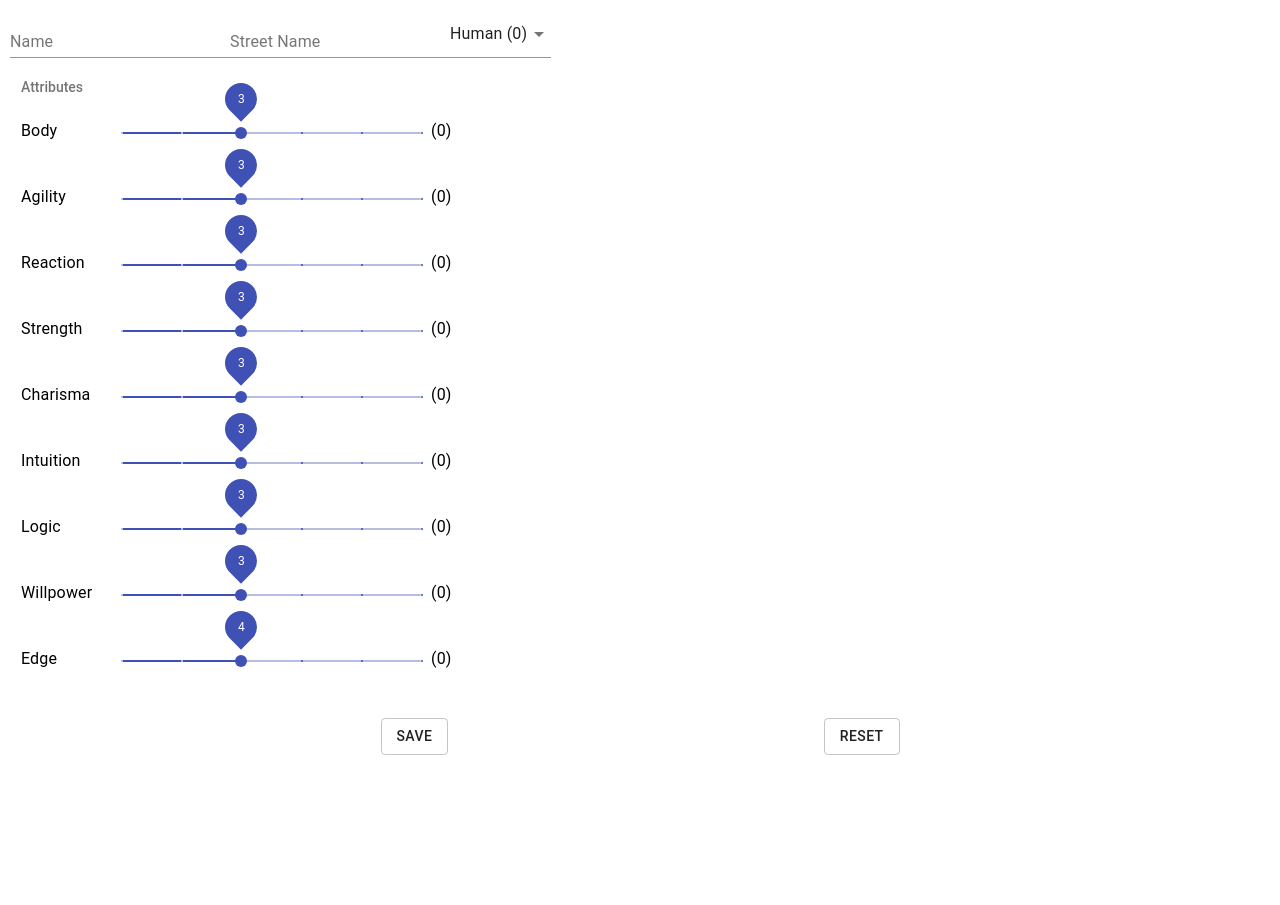
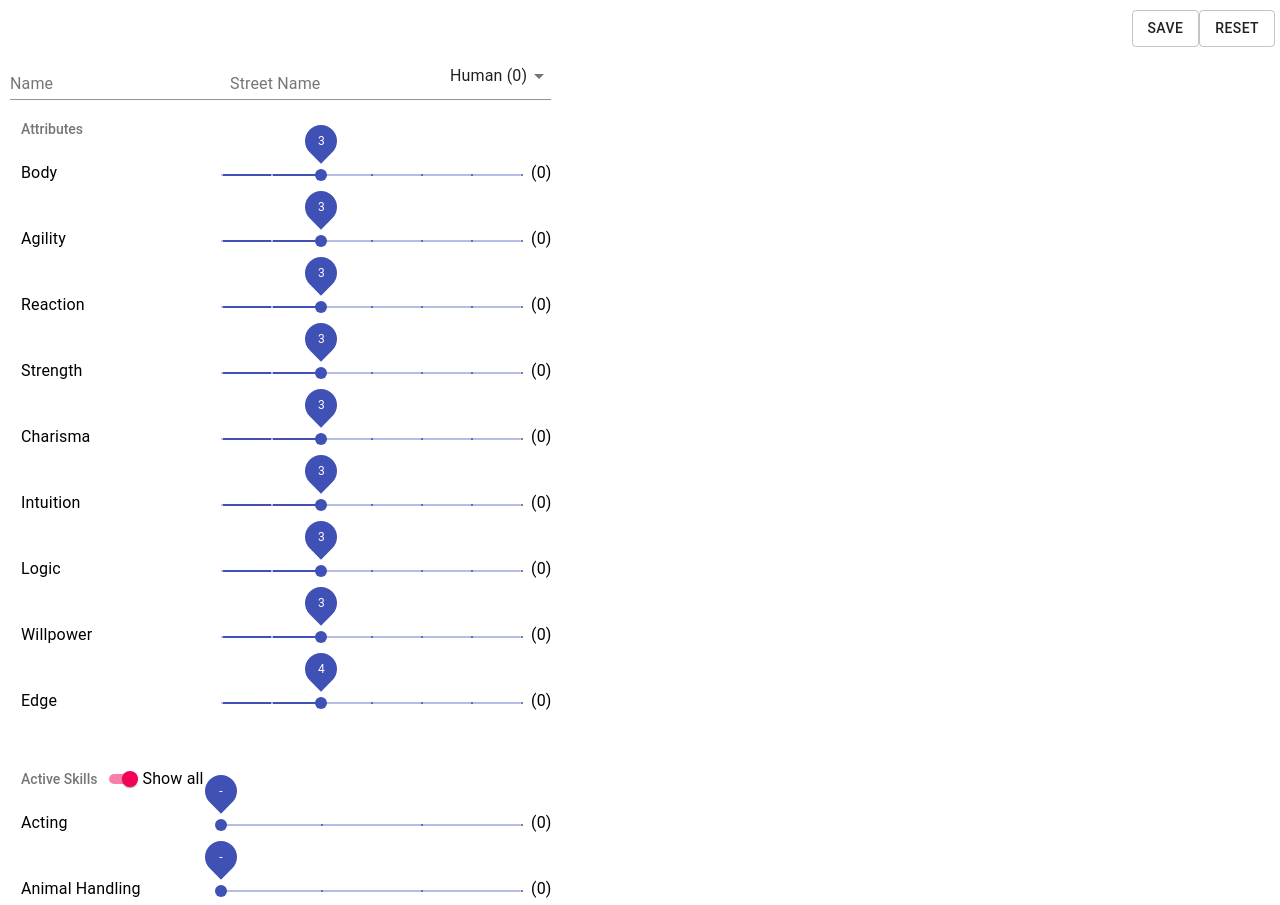
Before and after one commit to simonhaisz/cyberpunk-character-creator, a React (Create React App) app: page / in a window 1280 px wide. Shown: the top 905 px of the page. Before the commit the page ends 800 px from the top, so only its background shows below. Built offline with nearby package versions, Linux system fonts and the light colour scheme.

Commit message:
Create common (name, rating) PropertyComponent Move attributes and skills to use property component Include active skills

```diff
--- a/src/component/AttributeComponent.tsx
+++ b/src/component/AttributeComponent.tsx
@@ -1,27 +1,8 @@
 import React, { FC } from "react";
 
-import Slider from "@material-ui/core/Slider";
-import Typography from "@material-ui/core/Typography";
-
-import styled from "styled-components";
-
 import { Attribute, MetaType } from "../model/character";
-import { isArray } from "util";
 import { getAttributeModifier, getAttributeCost } from "../model/attributes";
-
-const Root = styled.div`
-    display: flex;
-    height: 50px;
-`;
-
-const StyledTypography = styled(Typography)`
-    width: 100px;
-`;
-
-const SliderContainer = styled.div`
-    width: 300px;
-    margin-right: 10px;
-`;
+import { PropertyComponent } from "./PropertyComponent";
 
 type Props = {
     attribute: Attribute;
@@ -31,35 +12,11 @@ type Props = {
 
 export const AttributeComponent: FC<Props> = (props: Props) => {
     const { attribute, metaType, onUpdate } = props;
-    const { name, rating } = attribute;
     const modifier = getAttributeModifier(metaType, attribute);
 
-    const handleChange = (e: React.ChangeEvent<any>, rating: number | number[]) => {
-        if (isArray(rating)) {
-            throw new Error(`Attribute element '${e.target.id}' has an array of values instead of a single value: [${rating.join(", ")}]`);
-        }
-        onUpdate({
-            name,
-            rating: rating
-        });
-    }
+    const formatDisplayValue = (rating: number): string => (rating + modifier).toString();
 
     return (
-        <Root>
-            <StyledTypography gutterBottom>{name}</StyledTypography>
-            <SliderContainer>
-                <Slider
-                    defaultValue={rating}
-                    step={1}
-                    min={1}
-                    max={6}
-                    marks
-                    valueLabelDisplay="on"
-                    onChange={handleChange}
-                    valueLabelFormat={(value: number, _index: number) => (value + modifier).toString()}
-                />
-            </SliderContainer>
-            <StyledTypography gutterBottom>({getAttributeCost(attribute)})</StyledTypography>
-        </Root>
+        <PropertyComponent property={attribute} onUpdate={onUpdate} min={1} max={7} step={1} formatDisplayValue={formatDisplayValue} computeCost={getAttributeCost} />
     );
 };
--- a/src/component/CharacterComponent.tsx
+++ b/src/component/CharacterComponent.tsx
@@ -5,6 +5,7 @@ import { useDispatch } from "../context";
 import styled from "styled-components";
 import { AttributesComponent } from "./AttributesComponent";
 import { ActionType } from "../reducer";
+import { SkillsComponents } from "./SkillsComponents";
 
 const Root = styled.div`
     display: flex;
@@ -15,7 +16,7 @@ const Root = styled.div`
 const ButtonPanel = styled.div`
     display: flex;
     flex-direction: row;
-    justify-content: space-evenly;
+    justify-content: flex-end;
     margin-top: 5px;
 `;
 
@@ -30,12 +31,13 @@ export const CharacterComponent: FC = () => {
     }
     return (
         <Root>
-            <CoreCharacterComponent />
-            <AttributesComponent />
             <ButtonPanel>
                 <Button variant="outlined" onClick={saveClickHandler}>Save</Button>
                 <Button variant="outlined" onClick={resetClickHandler}>Reset</Button>
             </ButtonPanel>
+            <CoreCharacterComponent />
+            <AttributesComponent />
+            <SkillsComponents />
         </Root>
     );
 };
--- /dev/null
+++ b/src/component/PropertyComponent.tsx
@@ -0,0 +1,66 @@
+import React, { FC } from "react";
+
+import Slider from "@material-ui/core/Slider";
+import Typography from "@material-ui/core/Typography";
+
+import styled from "styled-components";
+
+import { NamedProperty } from "../model/character";
+
+const Root = styled.div`
+    display: flex;
+    height: 50px;
+`;
+
+const StyledTypography = styled(Typography)`
+    width: 200px;
+`;
+
+const SliderContainer = styled.div`
+    width: 300px;
+    margin-right: 10px;
+`;
+
+type Props = {
+    property: NamedProperty;
+    onUpdate: (property: NamedProperty) => void;
+    min: number;
+    max: number;
+    step: number;
+    formatDisplayValue: (rating: number) => string;
+    computeCost: (rating: number) => number;
+};
+
+export const PropertyComponent: FC<Props> = (props: Props) => {
+    const { property, onUpdate, min, max, step, formatDisplayValue, computeCost } = props;
+    const { name, rating } = property;
+
+    const handleChange = (e: React.ChangeEvent<any>, rating: number | number[]) => {
+        if (Array.isArray(rating)) {
+            throw new Error(`Property element '${e.target.id}' has an array of values instead of a single value: [${rating.join(", ")}]`);
+        }
+        onUpdate({
+            name,
+            rating: rating
+        });
+    }
+
+    return (
+        <Root>
+            <StyledTypography gutterBottom>{name}</StyledTypography>
+            <SliderContainer>
+                <Slider
+                    defaultValue={rating}
+                    step={step}
+                    min={min}
+                    max={max}
+                    marks
+                    valueLabelDisplay="on"
+                    onChange={handleChange}
+                    valueLabelFormat={(value: number, _index: number) => formatDisplayValue(value)}
+                />
+            </SliderContainer>
+            <StyledTypography gutterBottom>({computeCost(rating)})</StyledTypography>
+        </Root>
+    );
+};
--- a/src/component/SkillComponent.tsx
+++ b/src/component/SkillComponent.tsx
@@ -1,61 +1,25 @@
 import React, { FC } from "react";
-import Slider from "@material-ui/core/Slider";
-
-import Typography from "@material-ui/core/Typography";
-
-import styled from "styled-components";
 
 import { Skill } from "../model/character";
-import { isArray } from "util";
-
-const Root = styled.div`
-    display: flex;
-`;
-
-const StyledTypography = styled(Typography)`
-    width: 100px;
-`;
-
-const SliderContainer = styled.div`
-    width: 300px;
-`;
+import { PropertyComponent } from "./PropertyComponent";
+import { getActiveSkillCost } from "../model/skills";
 
 type Props = {
     skill: Skill;
     onUpdate: (skill: Skill) => void;
 };
 
+function formatDisplayValue(value: number): string {
+    if (value === -1) {
+        return "-";
+    }
+    return value.toString();
+}
+
 export const SkillComponent: FC<Props> = (props: Props) => {
     const { skill, onUpdate } = props;
-    const { group, name, rating, specialization } = skill;
-
-    const handleRatingChange = (e: React.ChangeEvent<any>, rating: number | number[]) => {
-        if (isArray(rating)) {
-            throw new Error(`Attribute element '${e.target.id}' has an array of values instead of a single value: [${rating.join(", ")}]`);
-        }
-        onUpdate({
-            group,
-            name,
-            rating,
-            specialization
-        });
-    }
 
     return (
-        <Root>
-            <StyledTypography id={`skill-${name}-label`} gutterBottom>{name}</StyledTypography>
-            <SliderContainer>
-                <Slider
-                    defaultValue={rating}
-                    aria-labelledBy={`skill-${name}-label`}
-                    step={2}
-                    min={1}
-                    max={5}
-                    marks
-                    valueLabelDisplay="on"
-                    onChange={handleRatingChange}
-                />
-            </SliderContainer>
-        </Root>
+        <PropertyComponent property={skill} onUpdate={onUpdate} min={-1} max={5} step={2} formatDisplayValue={formatDisplayValue} computeCost={getActiveSkillCost} />
     );
 }
--- a/src/component/SkillsComponents.tsx
+++ b/src/component/SkillsComponents.tsx
@@ -3,30 +3,84 @@ import React, { FC, useState } from "react";
 import List from "@material-ui/core/List";
 import ListItem from "@material-ui/core/ListItem";
 import ListSubheader from "@material-ui/core/ListSubheader";
+import FormControlLabel from "@material-ui/core/FormControlLabel";
+import Switch from "@material-ui/core/Switch";
 
+import styled from "styled-components";
 import { useDispatch, useGlobalState } from "../context"
 import { Skill } from "../model/character";
-import { ACTIVE_SKILL_GROUPS } from "../data/skills";
+import { ACTIVE_SKILLS_NAMES } from "../data/skills";
+import { SkillComponent } from "./SkillComponent";
+import { ActionType } from "../reducer";
+
+const ListHeader = styled.div`
+    display: flex;
+    flex-direction: row;
+`;
 
 export const SkillsComponents: FC = () => {
     const dispatch = useDispatch();
     const character = useGlobalState("character");
     const { skills } = character;
-    const [includeAllSkills, setIncludeAllSkills] = useState(skills.length > 0);
+    const [showAllSkills, setShowAllSkills] = useState(skills.length === 0);
 
-    const skillGroups = new Map<string, Skill[]>();
-    for (const skillGroup of ACTIVE_SKILL_GROUPS) {
-        skillGroups.set(skillGroup.name, skillGroup.skills.map(s => ({ group: skillGroup.name, name: s, rating: 0, specialization: "" })));
-    }
-    for (const skill of skills) {
-        const skillGroup = skillGroups.get(skill.group);
-        if (!skillGroup) {
-            throw new Error(`Could not find skill group '${skill.group}' for skill '${skill.name}'`);
+    const shownSkills = [...skills];
+
+    if (showAllSkills) {
+        for (const skillName of ACTIVE_SKILLS_NAMES) {
+            if (skills.find(s => s.name === skillName) === undefined) {
+                shownSkills.push({
+                    name: skillName,
+                    rating: -1
+                })
+            }
         }
     }
+
+    shownSkills.sort((a, b) => a.name.localeCompare(b.name));
+
+    const onIncludeAllSkillsChange = (_event: React.ChangeEvent<HTMLElement>, checked: boolean) => {
+        setShowAllSkills(checked);
+    };
+
+    const onSkillUpdate = (skill: Skill) => {
+        const newSkills = [ ...skills ];
+        const skillIndex = skills.findIndex(s => s.name === skill.name);
+        if (skillIndex > -1) {
+            if (skill.rating > 0) {
+                newSkills[skillIndex] = skill;
+            } else {
+                newSkills.splice(skillIndex, 1);
+            }
+        } else if (skill.rating > 0) {
+            newSkills.push(skill);
+        }
+        dispatch({
+            type: ActionType.UpdateCharacter,
+            data: { ...character, skills: newSkills }
+        });
+    }
+
     return (
-        <List>
-
+        <List subheader={
+                <ListHeader>
+                    <ListSubheader>Active Skills</ListSubheader>
+                    <FormControlLabel
+                        control={
+                            <Switch checked={showAllSkills} onChange={onIncludeAllSkillsChange} size="small" value="show-all-skills" />
+                        }
+                        label="Show all"
+                    />
+                </ListHeader>
+            }
+            >
+            {
+                shownSkills.map(s => (
+                    <ListItem>
+                        <SkillComponent skill={s} onUpdate={onSkillUpdate} />
+                    </ListItem>
+                ))
+            }
         </List>
     );
 }
--- a/src/data/skills.ts
+++ b/src/data/skills.ts
@@ -1,3 +1,44 @@
+export const ACTIVE_SKILLS_NAMES: string[] = [
+    "Archery",
+    "Close Combat",
+    "Firearms",
+    "Heavy Weapons",
+    "Throwing Weapons",
+    "Athletics",
+    "Diving",
+    "Escape Artist",
+    "Free-fall",
+    "Outdoors",
+    "Perception",
+    "Stealth",
+    "Acting",
+    "Influence",
+    "Instruction",
+    "Intimidation",
+    "Arcana",
+    "Assensing",
+    "Astral Combat",
+    "Conjuring",
+    "Enchanting",
+    "Sorcery",
+    "Animal Handling",
+    "Armorer",
+    "Artisan",
+    "Biotech",
+    "Chemistry",
+    "Cracking",
+    "Demolitions",
+    "Electronics",
+    "Forgery",
+    "Locksmith",
+    "Mechanic",
+    "Gunnery",
+    "Pilot Areospace",
+    "Pilot Aircraft",
+    "Pilot Groundcraft",
+    "Pilot Watercraft"
+]
+
 type SkillGroup = {
     name: string;
     skills: string[];
@@ -6,11 +47,11 @@ type SkillGroup = {
 export const ACTIVE_SKILL_GROUPS: SkillGroup[] = [
     {
         name: "Combat",
-        skills: ["Close Combat", "Firearms"]
+        skills: ["Archery", "Close Combat", "Firearms", "Launch Weapons", "Throwing Weapons"]
     },
     {
         name: "Magical",
-        skills: ["Conjuring", "Sorcery"]
+        skills: ["Arcana", "Assensing", "Astral Combat", "Conjuring", "Enchanting", "Sorcery"]
     },
     {
         name: "Physical",
@@ -18,11 +59,15 @@ export const ACTIVE_SKILL_GROUPS: SkillGroup[] = [
     },
     {
         name: "Social",
-        skills: ["Influence"]
+        skills: ["Acting", "Influence", "Instruction", "Intimidation"]
     },
     {
         name: "Technical",
-        skills: ["Cracking", "Electronics"]
+        skills: ["Animal Handling", "Armorer", "Artisan", "Biotech", "Chemistry", "Cracking", "Demolitions", "Electronics", "Forgery", "Locksmith", "Mechanic"]
+    },
+    {
+        name: "Vehicle",
+        skills: ["Gunnery", "Pilot Aerospace", "Pilot Aircraft", "Pilot Groundcraft", "Pilot Watercraft"]
     }
 ];
 
--- a/src/model/attributes.ts
+++ b/src/model/attributes.ts
@@ -60,8 +60,8 @@ export function getAttributeModifier(metaType: MetaType, attribute: Attribute):
     return 0;
 }
 
-export function getAttributeCost(attribute: Attribute): number {
-    switch (attribute.rating) {
+export function getAttributeCost(rating: number): number {
+    switch (rating) {
         case 1:
             return -25;
         case 2:
@@ -77,6 +77,6 @@ export function getAttributeCost(attribute: Attribute): number {
         case 7:
             return 110;
         default:
-            return Number.NaN;
+            throw new Error(`Unsupported attribute rating ${rating}`);
     }
 }
--- /dev/null
+++ b/src/model/skills.ts
@@ -0,0 +1,41 @@
+import { Skill, Character } from "./character";
+
+export function getActiveSkillCost(rating: number): number {
+    switch (rating) {
+        case -1:
+            return 0;
+        case 1:
+            return 5;
+        case 3:
+            return 15;
+        case 5:
+            return 30;
+        default:
+            throw new Error(`Unsupported skill rating ${rating}`);
+    }
+}
+
+export function getKnowledgeSkillCost(skill: Skill): number {
+    switch (skill.rating) {
+        case 1:
+            return 2;
+        case 3:
+            return 7;
+        case 5:
+            return 15;
+        default:
+            throw new Error(`Unsupported skill rating ${skill.rating} for skill ${skill.name}`);
+    }
+}
+
+export function getFreeKnowledgeSkillPoints(character: Character): number {
+    const intuition = character.attributes.find(a => a.name === "Intuition");
+    if (intuition === undefined) {
+        throw new Error(`Character '${character.streetName}' has no attribute 'Intuition'`);
+    }
+    const logic = character.attributes.find(a => a.name === "Logic");
+    if (logic === undefined) {
+        throw new Error(`Character '${character.streetName}' has no attribute 'Logic'`);
+    }
+    return (intuition.rating + logic.rating) * 10;
+}
```
Also changed, not shown: src/model/character.ts (+5 -11 lines).
